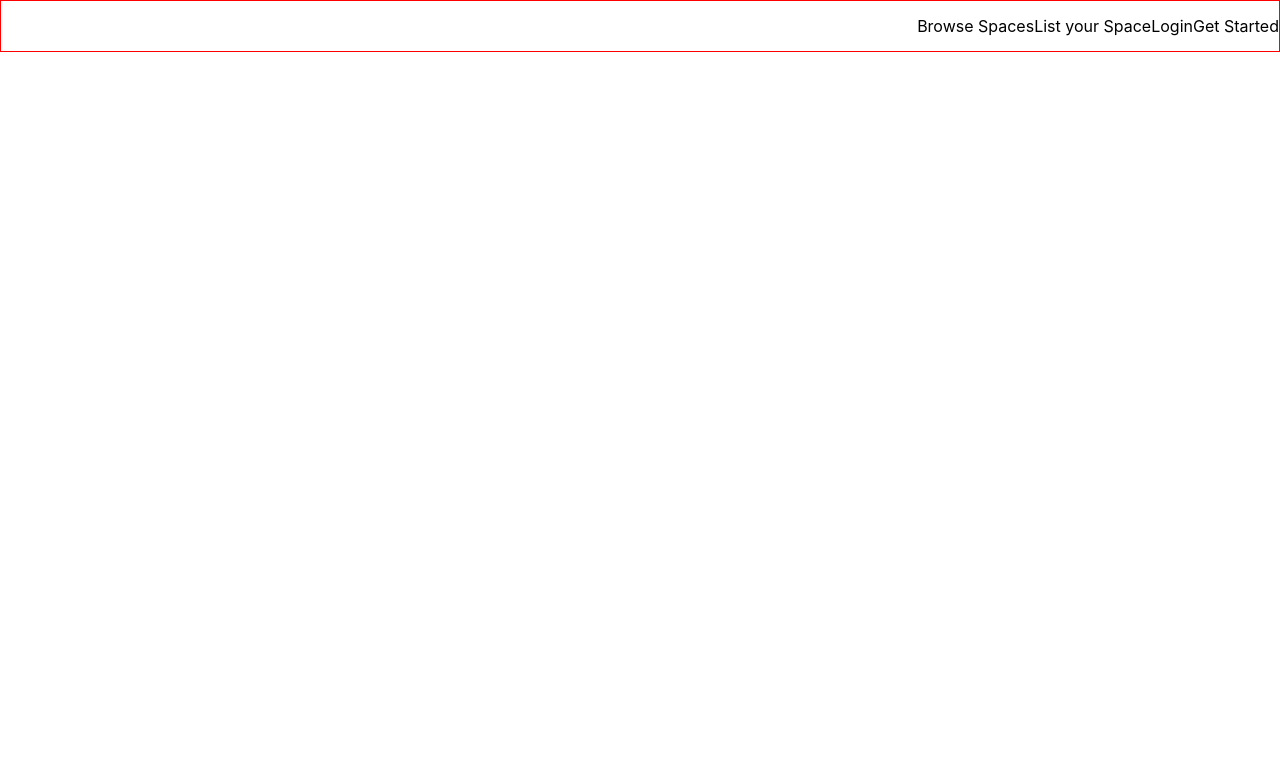
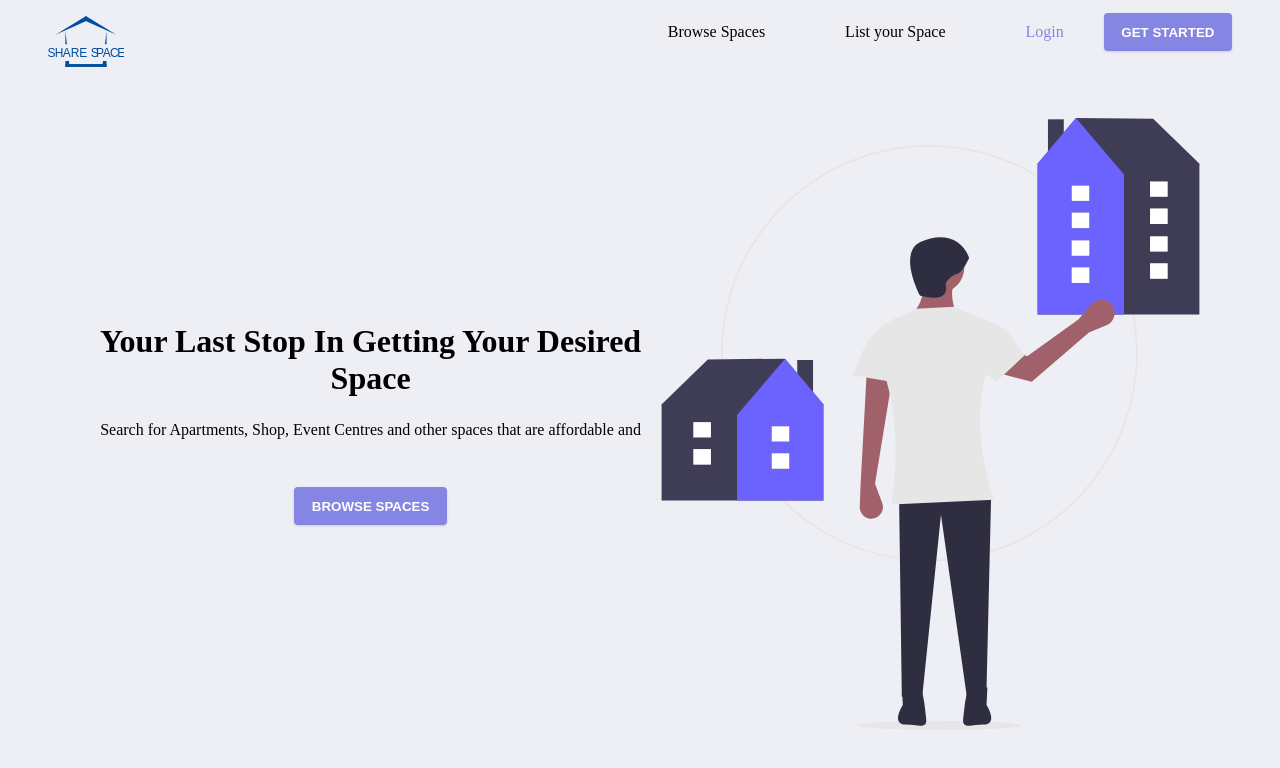
Before and after one commit to consoledot/share-space-frontend-, a React (Create React App) app: page / in a window 1280 px wide. Shown: the top 768 px of the page. Built offline with nearby package versions, Linux system fonts and the light colour scheme.

Commit message:
added landing page

```diff
--- /dev/null
+++ b/src/components/Button/button.component.jsx
@@ -0,0 +1,9 @@
+import './button.style.scss'
+
+const Button = ({name})=>(
+    <button>
+        {name}
+    </button>
+)
+
+export default Button
--- /dev/null
+++ b/src/components/Button/button.style.scss
@@ -0,0 +1,14 @@
+button{
+    border: none;
+    background-color: rgb(133, 133, 228);
+    padding: .7rem 1.1rem;
+    border-radius: 4px;
+    color: white;
+    text-transform: uppercase;
+    font-weight: bold;
+    cursor: pointer;
+    box-shadow: 0 1px 3px 0 rgba(0, 0, 0, 0.1), 0 1px 2px 0 rgba(0, 0, 0, 0.06);
+    &:hover{
+        background-color: rgb(108, 108, 202);
+    }
+}
--- a/src/components/Navigation/navigation.component.jsx
+++ b/src/components/Navigation/navigation.component.jsx
@@ -1,7 +1,8 @@
-import style from './navigation.module.scss'
+import './navigation.style.scss'
 import logo from '../../assets/share space.svg'
+import Button from '../Button/button.component'
 const Navigation = ()=>(
-    <div className={style.navigation}>
+    <div className="navigation">
         <div className="logo">
             <img src={logo} alt=""/>
         </div>
@@ -9,8 +10,8 @@ const Navigation = ()=>(
             <ul>
                 <li>Browse Spaces</li>
                 <li>List your Space</li>
-                <li>Login</li>
-                <li>Get Started</li>
+                <li className="login">Login</li>
+                <Button name="Get Started"/>
             </ul>
         </nav>
     </div>
--- a/src/components/Navigation/navigation.module.scss
+++ /dev/null
@@ -1,19 +0,0 @@
-.navigation{
-    display: flex;
-     height: 50px;
-    justify-content: space-between;
-    align-items: center;
-    border: 1px solid red;
-    .logo{
-        // padding-left: 1.5rem;
-        img{
-            height: 100%;
-        }
-    }
-    nav{
-        ul{
-            display: flex;
-            list-style: none;
-        }
-    }
-}
--- /dev/null
+++ b/src/components/Navigation/navigation.style.scss
@@ -0,0 +1,31 @@
+.navigation{
+    display: flex;
+    justify-content: space-between;
+    height: 4vh;
+    align-items: center;
+    padding: 1rem 3rem;
+    .logo{
+         height: 100%;
+        img{
+            height: 160%;
+        }
+    }
+    nav{
+        ul{
+            display: flex;
+            list-style: none;
+            align-items: center;
+            li{
+                padding: 0 2.5rem;
+                cursor: pointer;
+                &:hover{
+                    color:rgb(133, 133, 228);
+                }
+                &.login{
+                    color: rgb(133, 133, 228);
+                }
+
+            }
+        }
+    }
+}
--- a/src/index.css
+++ b/src/index.css
@@ -1,15 +1,7 @@
 body {
   margin: 0;
-  font-family: -apple-system, BlinkMacSystemFont, 'Segoe UI', 'Roboto', 'Oxygen',
-    'Ubuntu', 'Cantarell', 'Fira Sans', 'Droid Sans', 'Helvetica Neue',
-    sans-serif;
-  -webkit-font-smoothing: antialiased;
-  -moz-osx-font-smoothing: grayscale;
-}
-
-code {
-  font-family: source-code-pro, Menlo, Monaco, Consolas, 'Courier New',
-    monospace;
+  padding: 0;
+  background-color: rgb(238, 238, 245);
 }
 
 *{
--- a/src/pages/Home/home.page.jsx
+++ b/src/pages/Home/home.page.jsx
@@ -1,8 +1,20 @@
-import style from './home.module.scss'
+import  './home.style.scss'
+import headerlogo from '../../assets/space-logo.svg'
 import Navigation from '../../components/Navigation/navigation.component'
+import Button from '../../components/Button/button.component'
 const Home = ()=>(
     <div>
         <Navigation/>
+        <header>
+            <div className="header-text">
+                <h1>Your Last Stop In Getting Your Desired Space</h1>
+                <p>Search for Apartments, Shop, Event Centres and other spaces that are affordable and </p>
+                <Button name='Browse Spaces'/>
+            </div>
+            <div className="header__image">
+                <img src={headerlogo} alt=""/>
+            </div>
+        </header>
     </div>
 )
 export default Home
--- /dev/null
+++ b/src/pages/Home/home.style.scss
@@ -0,0 +1,21 @@
+header{
+    display: flex;
+    justify-content: space-around;
+    height: 90vh;
+    padding: 0 5rem;
+    .header-text{
+        margin: auto 0;
+        text-align: center;
+        &>*{
+            margin: 1.5rem 0;
+        }
+    }
+    .header__image{
+        display: flex;
+        justify-content: center;
+        align-items: center;
+        img{
+            height: 85%;
+        }
+    }
+}
```
Also changed, not shown: src/assets/space-logo.svg (added), src/pages/Home/home.module.scss (deleted).
